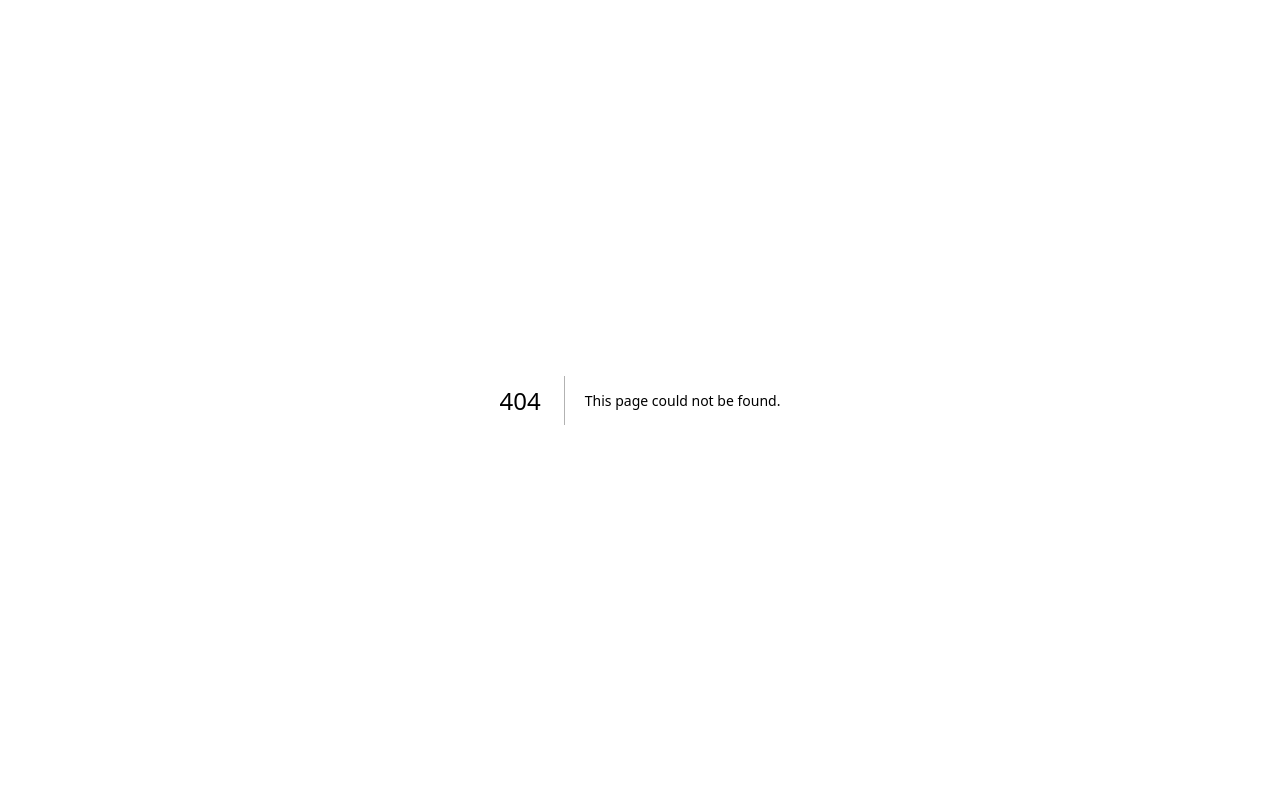
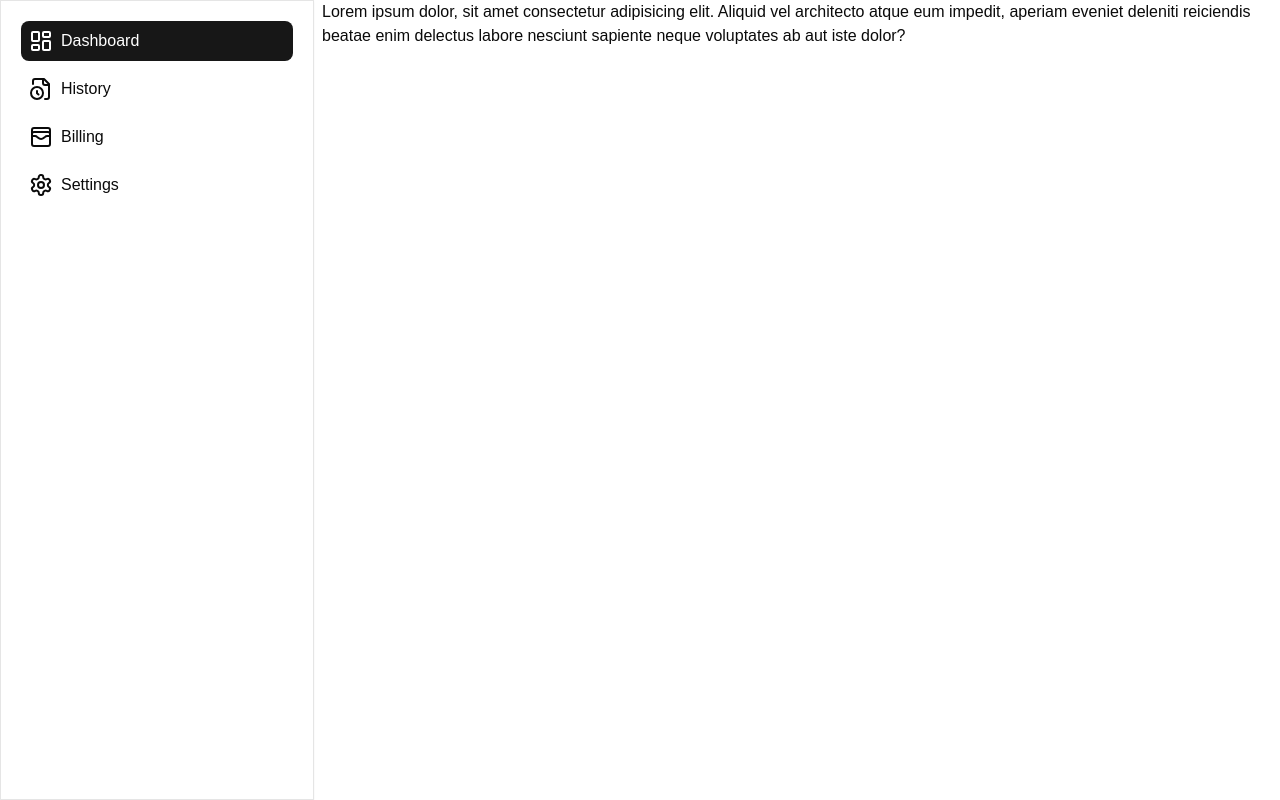
Before and after one commit to tiennm2000/ChatMind, a Next.js app: page /dashboard in a window 1280 px wide. Before the commit this address had no page. Built offline with nearby package versions, Linux system fonts and the light colour scheme.

Commit message:
dashboard page

```diff
--- /dev/null
+++ b/app/dashboard/layout.tsx
@@ -0,0 +1,21 @@
+import SideNav from "@/components/nav/side-nav";
+
+export default function DashboardLayout({
+  children,
+}: Readonly<{ children: React.ReactNode }>) {
+  return (
+    <div className="grid grid-cols-4 gap-2">
+      <div className="col-span-1">
+        <SideNav />
+      </div>
+      <div className="col-span-3">
+        <p>
+          Lorem ipsum dolor, sit amet consectetur adipisicing elit. Aliquid vel
+          architecto atque eum impedit, aperiam eveniet deleniti reiciendis
+          beatae enim delectus labore nesciunt sapiente neque voluptates ab aut
+          iste dolor?
+        </p>
+      </div>
+    </div>
+  );
+}
--- /dev/null
+++ b/app/dashboard/page.tsx
@@ -0,0 +1,3 @@
+export default function Dashboard() {
+  return <div>dashboard</div>;
+}
```
